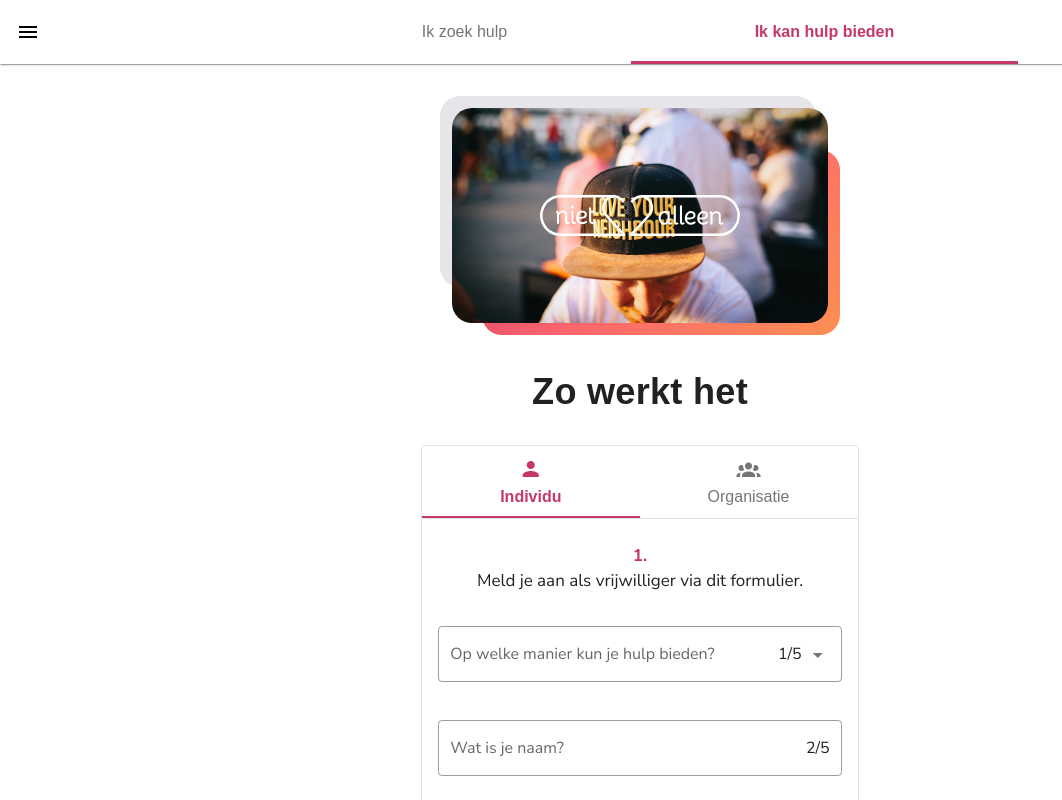
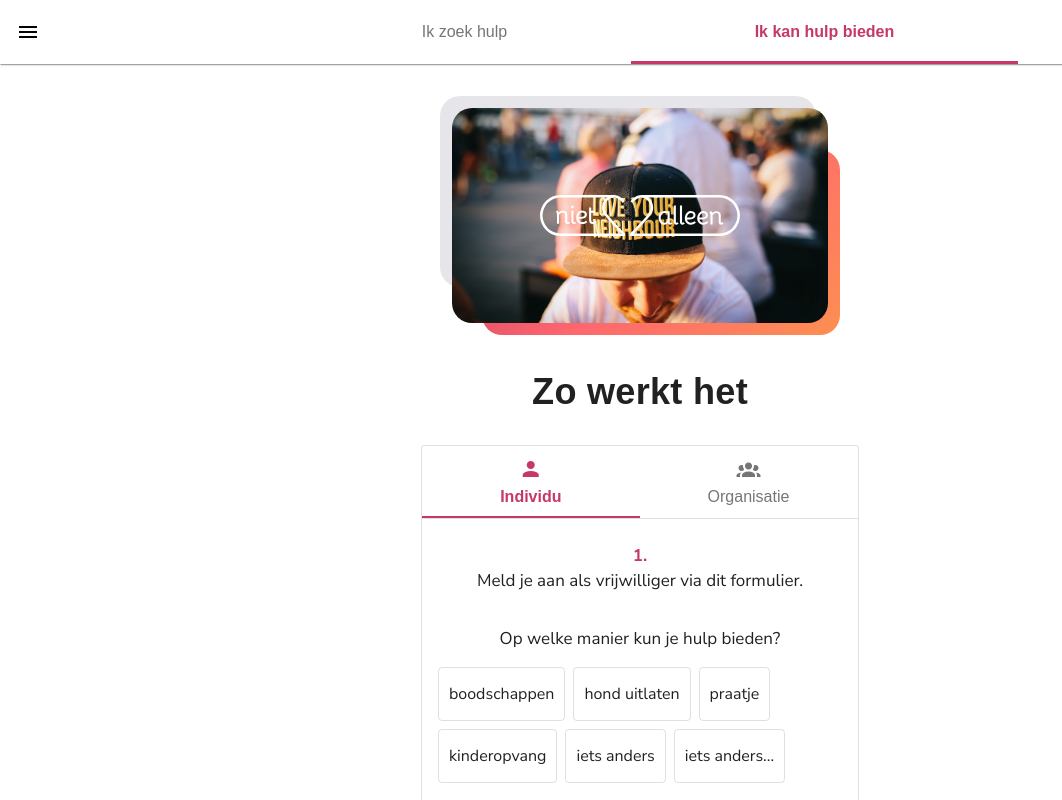
Before and after one commit to sdboer78/nietalleen, a Nuxt app: page /hulp-bieden in a window 1280 px wide. Both pictures are taken after a click on the button "Aanmelden". Shown: the top 800 px of the page, without its empty margins (0-1062 px from the left). Built offline with nearby package versions, Linux system fonts and the light colour scheme; a web font is replaced by a local one.

Commit message:
implement SelectPills in VolunteerForm for entering the helpType

```diff
--- /dev/null
+++ b/components/SelectPills.vue
@@ -0,0 +1,236 @@
+<template>
+  <div
+    :class="classes"
+  >
+    <p
+      v-if="$attrs.label"
+      class="select-pills__label"
+    >
+      {{ $attrs.label }}
+    </p>
+    <v-combobox
+      ref="shadowField"
+      v-model="selectedItems"
+      v-bind="$attrs"
+      class="d-none"
+      multiple
+      v-on="listeners"
+    />
+    <v-chip-group
+      v-model="selectedItems"
+      column
+      multiple
+    >
+      <v-chip
+        v-for="item in $attrs.items"
+        :key="item"
+        :value="item"
+        :input-value="isSelected(item)"
+        :color="validationState == 'error' ? 'error' : (isSelected(item) ? ($attrs.color || 'primary') : '')"
+        filter
+        outlined
+        label
+        large
+        @click="toggleItem(item)"
+        @keypress.space.prevent="toggleItem(item)"
+      >
+        {{ item }}
+      </v-chip>
+      <v-chip
+        v-if="customItem"
+        :key="customItemValue"
+        :value="customItemValue"
+        :input-value="isSelected(customItemValue)"
+        :color="validationState == 'error' ? 'error' : (isSelected(customItemValue) ? ($attrs.color || 'primary') : '')"
+        :close="isSelected(customItemValue)"
+        close-icon="mdi-close"
+        filter
+        outlined
+        label
+        large
+        @click:close="deselectItem(customItemValue)"
+        @click="toggleItemAndFocus(customItemValue)"
+        @keypress.space.prevent="toggleItemAndFocus(customItemValue)"
+      >
+        <v-slide-x-transition hide-on-leave>
+          <div v-if="isSelected(customItemValue)" @click.stop="">
+            <v-text-field
+              ref="customItemField"
+              v-model="customItemModel"
+              filled
+              rounded
+              dense
+              hide-details
+              @keypress.space.stop=""
+              @blur="setCustomItemValue"
+              @click.stop="setCustomItemValue"
+            />
+          </div>
+          <span v-if="!isSelected(customItemValue)">
+            {{ customItemLabel }}
+          </span>
+        </v-slide-x-transition>
+      </v-chip>
+    </v-chip-group>
+    <v-messages
+      v-model="messages"
+      color="error"
+      role="alert"
+    />
+  </div>
+</template>
+
+<script>
+export default {
+  name: 'SelectPills',
+  inheritAttrs: false,
+  props: {
+    value: {
+      type: Array,
+      default: () => []
+    },
+    customItem: {
+      type: Boolean,
+      default: false
+    },
+    customItemLabel: {
+      type: String,
+      default: 'other...'
+    }
+  },
+  data: () => {
+    return {
+      selectedItems: [],
+      customItemModel: '',
+      customItemValue: '',
+      validationState: '',
+      messages: []
+    }
+  },
+  computed: {
+    classes () {
+      return {
+        ...this.$attrs.class,
+        'select-pills': true,
+        'select-pills--has-state': this.validationState !== '',
+        [`${this.validationState}--text`]: true
+      }
+    },
+    listeners () {
+      return {
+        ...this.$listeners
+      }
+    }
+  },
+  watch: {
+    // watch if the items given from the parent change
+    value: {
+      handler (value) {
+        this.selectedItems = value
+      },
+      immediate: true
+    },
+    // let the parent know the selected items have changed
+    selectedItems () {
+      this.$emit('input', this.selectedItems)
+    }
+  },
+  created () {
+    // set default value for custom field
+    this.customItemValue = this.customItemLabel
+    this.customItemModel = this.customItemValue
+  },
+  mounted () {
+    // watch if the validation of the shadow field changes
+    this.$watch(
+      () => {
+        return this.$refs.shadowField.validationState
+      },
+      (state) => {
+        // set the validation state
+        this.validationState = state
+        // set the error messages
+        if (state !== 'error') {
+          this.messages = []
+        } else if (this.$attrs.rules.length > 0) {
+          this.$attrs.rules.forEach((rule) => {
+            this.messages.push(rule(this.selectedItems))
+          })
+        }
+      }
+    )
+  },
+  methods: {
+    isSelected (item) {
+      return this.selectedItems.includes(item)
+    },
+    selectItem (item) {
+      this.selectedItems.push(item)
+    },
+    deselectItem (item) {
+      this.selectedItems.splice(this.selectedItems.indexOf(item), 1)
+      this.selectedItems = [...this.selectedItems]
+    },
+    toggleItem (item) {
+      if (!this.isSelected(item)) {
+        this.selectItem(item)
+      } else {
+        this.deselectItem(item)
+      }
+    },
+    toggleItemAndFocus (item) {
+      this.toggleItem(item)
+      this.$nextTick(() => {
+        if (this.isSelected(item) && this.$refs.customItemField) {
+          this.$refs.customItemField.focus()
+        }
+      })
+    },
+    setCustomItemValue (e) {
+      // Replace the item in de selectedItems array
+      const oldValue = this.customItemValue
+      this.customItemValue = e.target.value || this.customItemModel
+      this.selectItem(this.customItemValue)
+      this.deselectItem(oldValue)
+    }
+  }
+}
+</script>
+
+<style type="text/css" lang="scss" scoped>
+  .select-pills {
+    &__label {
+      margin-bottom: 8px;
+    }
+    &--has-state.error--text {
+      .select-pills__label {
+        color: #dd2c00;
+        -webkit-animation: v-shake 0.6s cubic-bezier(0.25, 0.8, 0.5, 1);
+        animation: v-shake 0.6s cubic-bezier(0.25, 0.8, 0.5, 1);
+      }
+    }
+    .v-chip {
+      padding-left: 10px;
+      padding-right: 10px;
+      &--active {
+        border-width: 2px;
+      }
+    }
+  }
+  .v-chip.v-chip--clickable {
+    &:hover,
+    &:focus {
+      &:before {
+        opacity: 0.08;
+      }
+    }
+    &.v-chip--active {
+      &:hover,
+      &:focus {
+        &:before {
+          opacity: 0.15;
+        }
+      }
+    }
+  }
+</style>
--- a/components/VolunteerForm.vue
+++ b/components/VolunteerForm.vue
@@ -8,33 +8,17 @@
         lazy-validation
         class="mt-8"
       >
-        <v-select
+        <select-pills
           v-model="helpType"
           :rules="helpTypeRules"
           :items="helpTypeOptions"
           label="Op welke manier kun je hulp bieden?"
-          color="black"
-          validate-on-blur
-          outlined
+          custom-item-label="iets anders..."
+          custom-item
           required
-          multiple
           suffix="1/5"
           class="mb-2"
         />
-        <v-expand-transition>
-          <v-textarea
-            v-if="showHelpTypeCustom"
-            v-model="helpTypeCustom"
-            :rules="helpTypeCustomRules"
-            no-resize
-            label="Op welke manier kun je hulp bieden?"
-            color="black"
-            validate-on-blur
-            outlined
-            required
-            class="mb-2"
-          />
-        </v-expand-transition>
         <v-text-field
           v-model="fullName"
           :rules="fullNameRules"
@@ -145,9 +129,11 @@
 
 <script>
 import constants from '~/constants/nietalleen-api'
+import selectPills from '~/components/selectpills'
 
 export default {
   name: 'VolunteerForm',
+  components: { selectPills },
   props: {
     value: {
       type: Boolean,
@@ -172,8 +158,7 @@ export default {
         'emailAddress',
         'city',
         'phoneNumber',
-        'helpType',
-        'helpTypeCustom'
+        'helpType'
       ],
       fullName: '',
       fullNameRules: [
@@ -196,7 +181,7 @@ export default {
         v => !!v || 'We hebben je telefoonnummer nodig',
         v => /^((\+|00(\s|\s?-\s?)?)31(\s|\s?-\s?)?(\(0\)[-\s]?)?|0)[1-9]((\s|\s?-\s?)?[0-9])((\s|\s?-\s?)?[0-9])((\s|\s?-\s?)?[0-9])\s?[0-9]\s?[0-9]\s?[0-9]\s?[0-9]\s?[0-9]$/.test(v) || 'Dit is geen geldig telefoonnummer'
       ],
-      helpType: '',
+      helpType: [],
       helpTypeRules: [
         v => !!v || 'We willen graag weten hoe je kunt helpen'
       ],
@@ -207,19 +192,10 @@ export default {
         'kinderopvang',
         'iets anders'
       ],
-      helpTypeCustom: '',
-      helpTypeCustomRules: [
-        v => !!v || 'We hebben je hulpvraag nodig'
-      ],
       consentPrivacy: '',
       consentPrivacyRules: [
         v => !!v || 'Je moet akkoord gaan om je aan te melden'
       ]
-    }
-  },
-  computed: {
-    showHelpTypeCustom () {
-      return this.helpType.includes('iets anders')
     }
   },
   watch: {
@@ -287,6 +263,7 @@ export default {
         this.formSubmissionState = 'success'
         this.alertMessage = this.formSubmissionSuccessMessage
         this.$refs.form.reset()
+        this.showFields = false
       } else {
         this.formSubmissionState = 'error'
         this.alertMessage = this.formSubmissionFailedMessage
```
